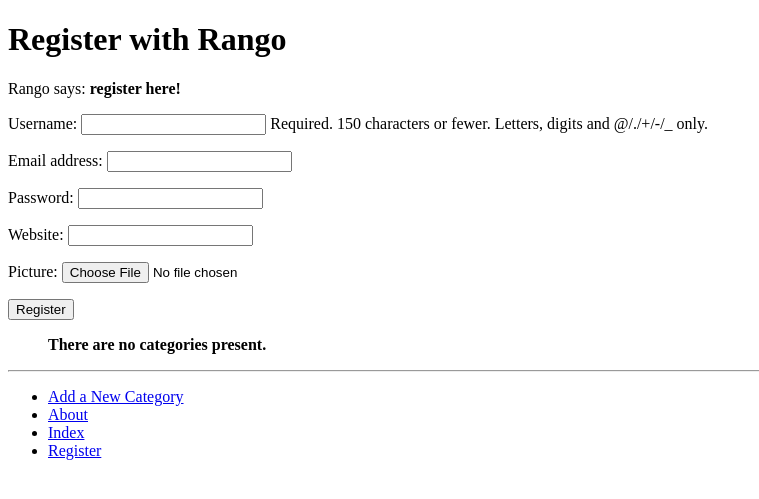
After one commit to notgwilym/tango_with_django_project, a Django app: page /rango/register/ in a window 1280 px wide. The commit adds this page. Shown: the top 499 px of the page, without its empty margins (0-759 px from the left). Run offline with Django 3.2, Linux system fonts and the light colour scheme; data that the repository does not hold is empty.

Commit message:
9.6 register functionality done

```diff
--- a/rango/admin.py
+++ b/rango/admin.py
@@ -1,5 +1,6 @@
 from django.contrib import admin
 from rango.models import Category, Page
+from rango.models import UserProfile
 
 # Register your models here.
 class CategoryAdmin(admin.ModelAdmin):
@@ -10,3 +11,4 @@ class PageAdmin(admin.ModelAdmin):
 
 admin.site.register(Category, CategoryAdmin)
 admin.site.register(Page, PageAdmin)
+admin.site.register(UserProfile)
--- a/rango/forms.py
+++ b/rango/forms.py
@@ -1,5 +1,7 @@
 from django import forms
 from rango.models import Page, Category
+from django.contrib.auth.models import User
+from rango.models import UserProfile
 
 class CategoryForm(forms.ModelForm):
     name = forms.CharField(max_length=Category.NAME_MAX_LENGTH, help_text="Please enter the category name.")
@@ -41,3 +43,15 @@ class PageForm(forms.ModelForm):
         # fields = ('title', 'url', 'views')
         # or specify the fields to include (i.e. not include the category field)
         fields = ('title', 'url', 'views')
+
+class UserForm(forms.ModelForm):
+    password = forms.CharField(widget=forms.PasswordInput())
+
+    class Meta:
+        model = User
+        fields = ('username', 'email', 'password')
+
+class UserProfileForm(forms.ModelForm):
+    class Meta:
+        model = UserProfile
+        fields = ('website', 'picture')
--- a/rango/models.py
+++ b/rango/models.py
@@ -1,5 +1,6 @@
 from django.db import models
 from django.template.defaultfilters import slugify
+from django.contrib.auth.models import User
 
 # Create your models here.
 
@@ -28,3 +29,14 @@ class Page(models.Model):
 
     def __str__(self):
         return self.title
+
+class UserProfile(models.Model):
+    # This line is required. Links UserProfile to a User model instance.
+    user = models.OneToOneField(User, on_delete=models.CASCADE)
+
+    # The additional attributes we wish to include.
+    website = models.URLField(blank=True)
+    picture = models.ImageField(upload_to='profile_images', blank=True)
+
+    def __str__(self):
+        return self.user.username
--- a/rango/urls.py
+++ b/rango/urls.py
@@ -9,4 +9,5 @@ urlpatterns = [
     path('category/<slug:category_name_slug>/', views.show_category, name='show_category'),
     path('add_category/', views.add_category, name='add_category'),
     path('category/<slug:category_name_slug>/add_page/', views.add_page, name='add_page'),
+    path('register/', views.register, name='register'),
 ]
--- a/rango/views.py
+++ b/rango/views.py
@@ -6,6 +6,7 @@ from rango.forms import CategoryForm
 from rango.forms import PageForm
 from django.shortcuts import redirect
 from django.urls import reverse
+from rango.forms import UserForm, UserProfileForm
 
 def index(request):
     # Query the database for a list of ALL categories currently stored.
@@ -88,3 +89,54 @@ def add_page(request, category_name_slug):
             print(form.errors)
     context_dict = {'form': form, 'category': category}
     return render(request, 'rango/add_page.html', context=context_dict)
+
+def register(request):
+    # A boolean value for telling the template whether the registration was successful.
+    # Set to False initially. Code changes value to True when registration succeeds.
+    registered = False
+
+    # If it's a HTTP POST, we're interested in processing form data.
+    if request.method == 'POST':
+        # Attempt to grab information from the raw form information.
+        # Note that we make use of both UserForm and UserProfileForm.
+        user_form = UserForm(data=request.POST)
+        profile_form = UserProfileForm(data=request.POST)
+
+        # If the two forms are valid...
+        if user_form.is_valid() and profile_form.is_valid():
+            # Save the user's form data to the database.
+            user = user_form.save()
+
+            # Now we hash the password with the set_password method.
+            # Once hashed, we can update the user object.
+            user.set_password(user.password)
+            user.save()
+
+            # Now sort out the UserProfile instance.
+            # Since we need to set the user attribute ourselves, we set commit=False.
+            # This delays saving the model until we're ready to avoid integrity problems.
+            profile = profile_form.save(commit=False)
+            profile.user = user
+
+            # Did the user provide a profile picture?
+            # If so, we need to get it from the input form and put it in the UserProfile model.
+            if 'picture' in request.FILES:
+                profile.picture = request.FILES['picture']
+
+            # Now we save the UserProfile model instance.
+            profile.save()
+
+            # Update our variable to indicate that the template registration was successful.
+            registered = True
+        else:
+            # Invalid form or forms - mistakes or something else?
+            # Print problems to the terminal.
+            print(user_form.errors, profile_form.errors)
+    else:
+        # Not a HTTP POST, so we render our form using two ModelForm instances.
+        # These forms will be blank, ready for user input.
+        user_form = UserForm()
+        profile_form = UserProfileForm()
+
+    # Render the template depending on the context.
+    return render(request, 'rango/register.html', context={'user_form': user_form, 'profile_form': profile_form, 'registered': registered})
--- a/templates/rango/base.html
+++ b/templates/rango/base.html
@@ -27,6 +27,7 @@
                 <li><a href="{% url 'rango:add_category' %}">Add a New Category</a></li>
                 <li><a href="{% url 'rango:about' %}">About</a></li>
                 <li><a href="{% url 'rango:index' %}">Index</a></li>
+                <li><a href="{% url 'rango:register' %}">Register</a></li>
             </ul>
     </body>
 </html>
--- /dev/null
+++ b/templates/rango/register.html
@@ -0,0 +1,21 @@
+{% extends 'rango/base.html' %}
+
+{% block title_block %}
+    Register
+{% endblock %}
+
+{% block body_block %}
+    <h1>Register with Rango</h1>
+    {% if registered %}
+        Rango says: <strong>thank you for registering!</strong>
+        <a href="{% url 'rango:index' %}">Return to the homepage.</a>
+    {% else %}
+        Rango says: <strong>register here!</strong>
+        <form id="user_form" method="post" action="{% url 'rango:register' %}" enctype="multipart/form-data">
+            {% csrf_token %}
+            {{ user_form.as_p }}
+            {{ profile_form.as_p }}
+            <input type="submit" name="submit" value="Register" />
+        </form>
+    {% endif %}
+{% endblock %}
```
Also changed, not shown: media/profile_images/test_image.png (added), rango/migrations/0005_userprofile.py (added).
